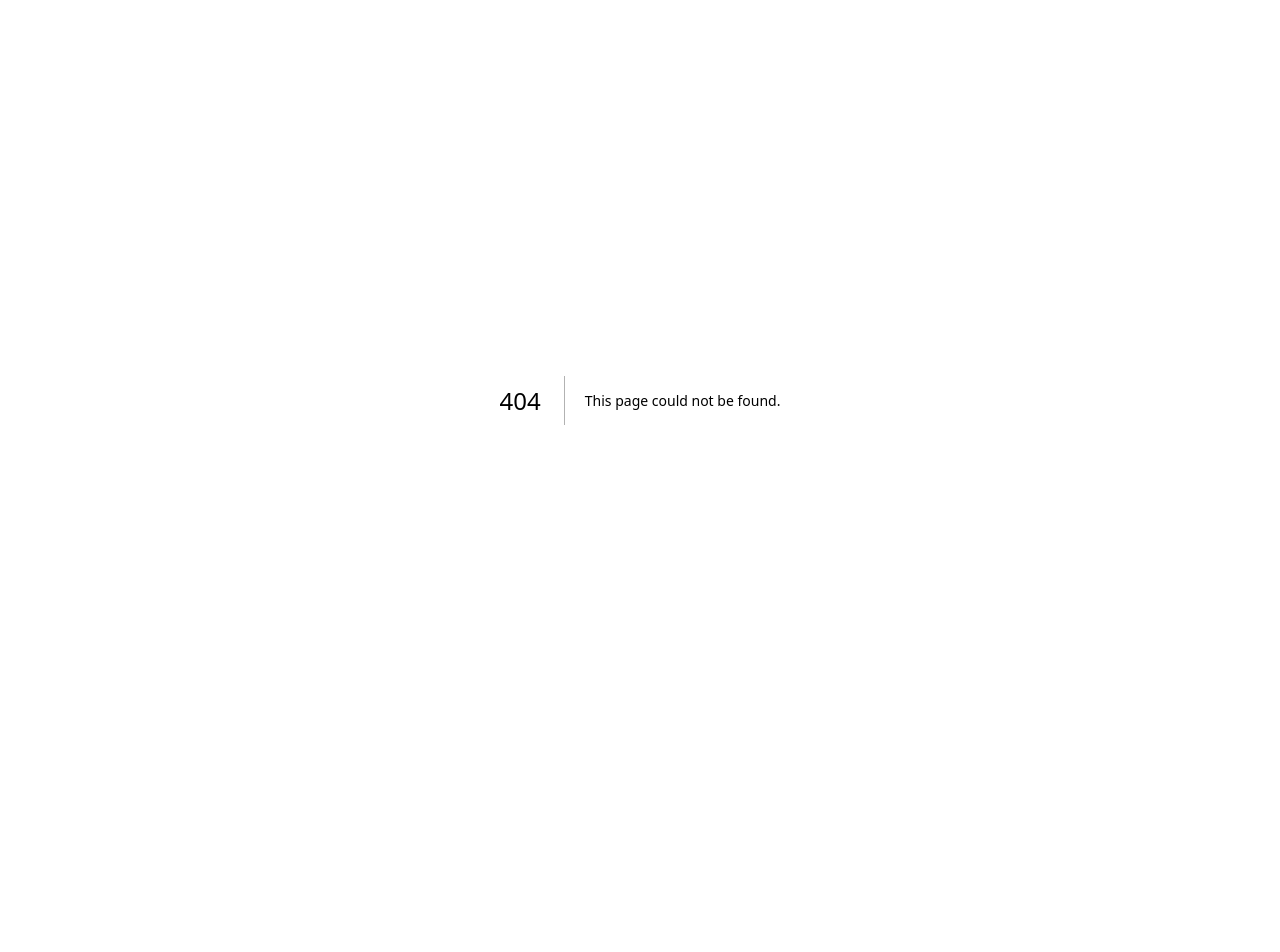
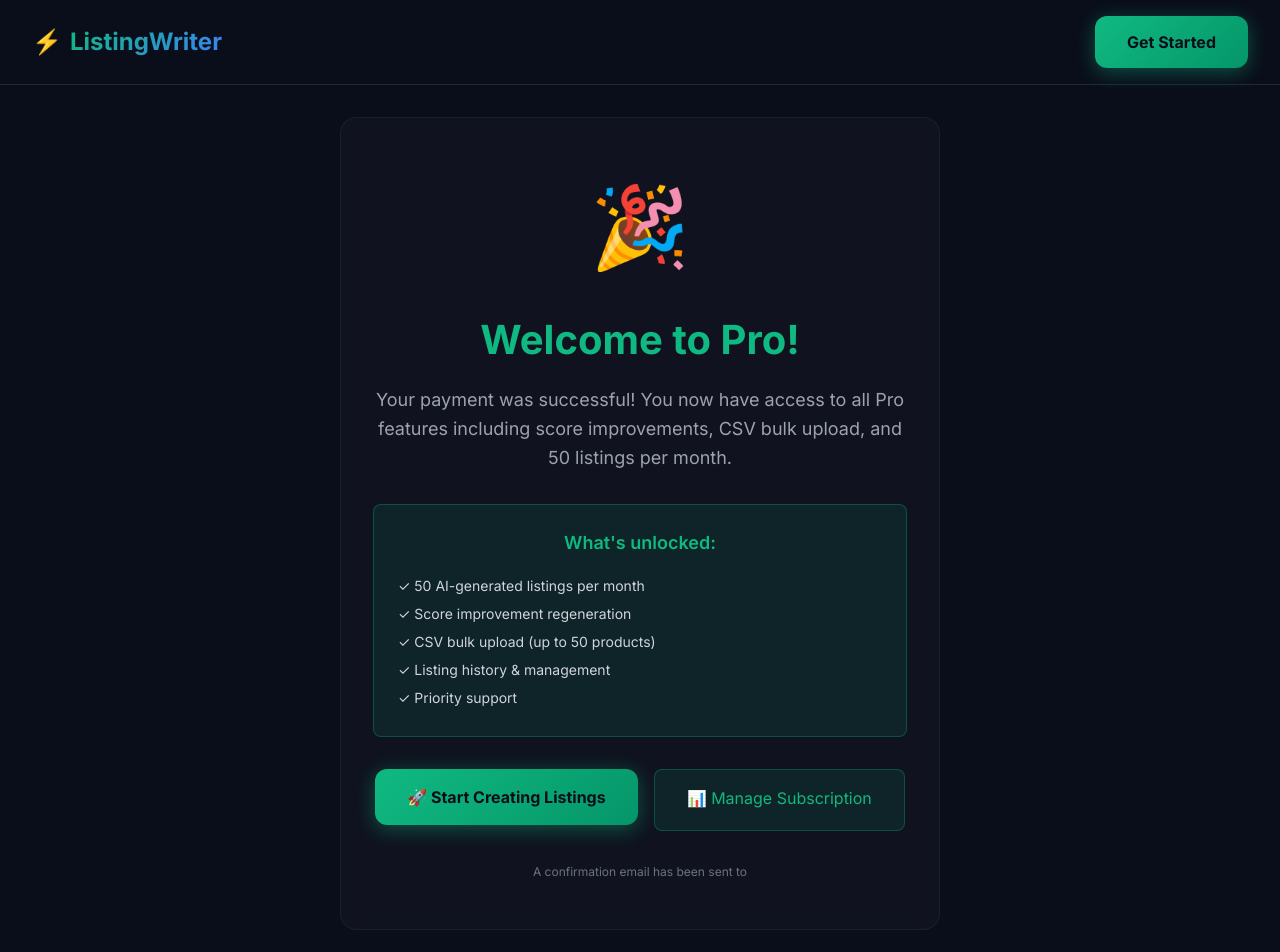
Before and after one commit to IK00-7/listingwriter, a Next.js app: page /success in a window 1280 px wide. Before the commit this address had no page. Shown: the top 952 px of the page. Before the commit the page ends 800 px from the top, so only its background shows below. Built offline with nearby package versions, Linux system fonts and the light colour scheme; no server answers.

Commit message:
Add files via upload

```diff
--- /dev/null
+++ b/pages/success.js
@@ -0,0 +1,104 @@
+import { useEffect, useState } from 'react'
+import { useRouter } from 'next/router'
+import { useSession } from 'next-auth/react'
+import Head from 'next/head'
+import Link from 'next/link'
+import Header from '../components/Header'
+
+export default function Success() {
+  const router = useRouter()
+  const { data: session } = useSession()
+  const [loading, setLoading] = useState(true)
+
+  useEffect(() => {
+    // Simulate checking payment status
+    setTimeout(() => {
+      setLoading(false)
+    }, 2000)
+  }, [])
+
+  if (loading) {
+    return (
+      <>
+        <Head>
+          <title>Processing Payment - ListingWriter</title>
+        </Head>
+        <div style={{ minHeight: '100vh', background: '#0a0e1a', color: '#f3f4f6' }}>
+          <Header />
+          <div style={{ display: 'flex', alignItems: 'center', justifyContent: 'center', minHeight: 'calc(100vh - 80px)' }}>
+            <div style={{ textAlign: 'center' }}>
+              <div style={{ fontSize: '4rem', marginBottom: '1rem' }}>⏳</div>
+              <h1 style={{ fontSize: '2rem', fontWeight: 'bold', marginBottom: '1rem' }}>Processing your payment...</h1>
+              <p style={{ color: '#9ca3af' }}>Please wait a moment</p>
+            </div>
+          </div>
+        </div>
+      </>
+    )
+  }
+
+  return (
+    <>
+      <Head>
+        <title>Welcome to Pro! - ListingWriter</title>
+      </Head>
+      <div style={{ minHeight: '100vh', background: '#0a0e1a', color: '#f3f4f6' }}>
+        <Header />
+        <div style={{ display: 'flex', alignItems: 'center', justifyContent: 'center', minHeight: 'calc(100vh - 80px)', padding: '2rem' }}>
+          <div className="card" style={{ maxWidth: '600px', textAlign: 'center', padding: '3rem 2rem' }}>
+            <div style={{ fontSize: '5rem', marginBottom: '1.5rem' }}>🎉</div>
+            <h1 style={{ fontSize: '2.5rem', fontWeight: 'bold', marginBottom: '1rem', color: '#10b981' }}>
+              Welcome to Pro!
+            </h1>
+            <p style={{ fontSize: '1.125rem', color: '#9ca3af', marginBottom: '2rem', lineHeight: 1.6 }}>
+              Your payment was successful! You now have access to all Pro features including score improvements, CSV bulk upload, and 50 listings per month.
+            </p>
+
+            <div style={{ background: 'rgba(16, 185, 129, 0.1)', border: '1px solid rgba(16, 185, 129, 0.3)', borderRadius: '0.5rem', padding: '1.5rem', marginBottom: '2rem' }}>
+              <h3 style={{ fontSize: '1.125rem', fontWeight: 600, color: '#10b981', marginBottom: '1rem' }}>
+                What's unlocked:
+              </h3>
+              <ul style={{ listStyle: 'none', padding: 0, textAlign: 'left', fontSize: '0.875rem', lineHeight: 2, color: '#d1d5db' }}>
+                <li>✓ 50 AI-generated listings per month</li>
+                <li>✓ Score improvement regeneration</li>
+                <li>✓ CSV bulk upload (up to 50 products)</li>
+                <li>✓ Listing history & management</li>
+                <li>✓ Priority support</li>
+              </ul>
+            </div>
+
+            <div style={{ display: 'flex', gap: '1rem', justifyContent: 'center', flexWrap: 'wrap' }}>
+              <Link href="/dashboard">
+                <a className="btn-primary" style={{ padding: '1rem 2rem', fontSize: '1rem', textDecoration: 'none', display: 'inline-block' }}>
+                  🚀 Start Creating Listings
+                </a>
+              </Link>
+              <a
+                href="https://billing.stripe.com/p/login/test_xxxxx"
+                target="_blank"
+                rel="noopener noreferrer"
+                style={{
+                  padding: '1rem 2rem',
+                  fontSize: '1rem',
+                  background: 'rgba(16, 185, 129, 0.1)',
+                  border: '1px solid rgba(16, 185, 129, 0.3)',
+                  borderRadius: '0.5rem',
+                  color: '#10b981',
+                  textDecoration: 'none',
+                  display: 'inline-block',
+                  cursor: 'pointer'
+                }}
+              >
+                📊 Manage Subscription
+              </a>
+            </div>
+
+            <p style={{ fontSize: '0.75rem', color: '#6b7280', marginTop: '2rem' }}>
+              A confirmation email has been sent to {session?.user?.email}
+            </p>
+          </div>
+        </div>
+      </div>
+    </>
+  )
+}
```
